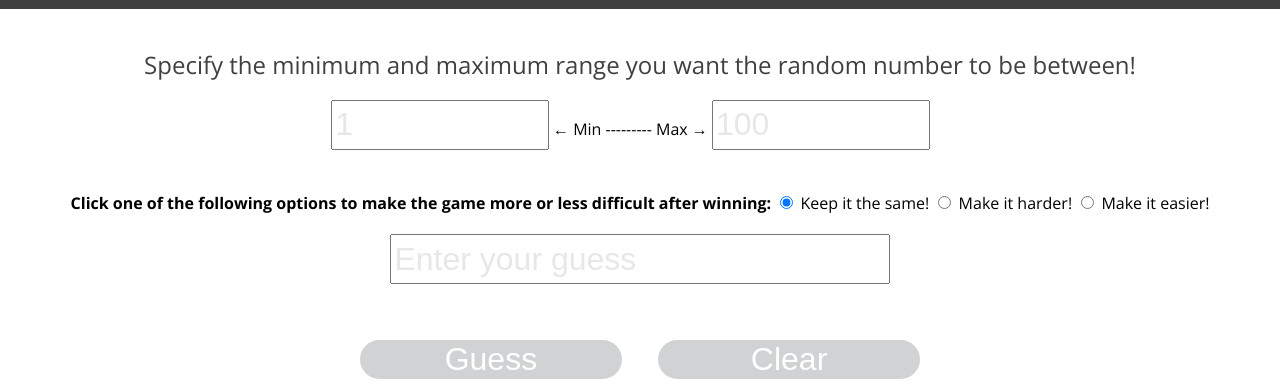
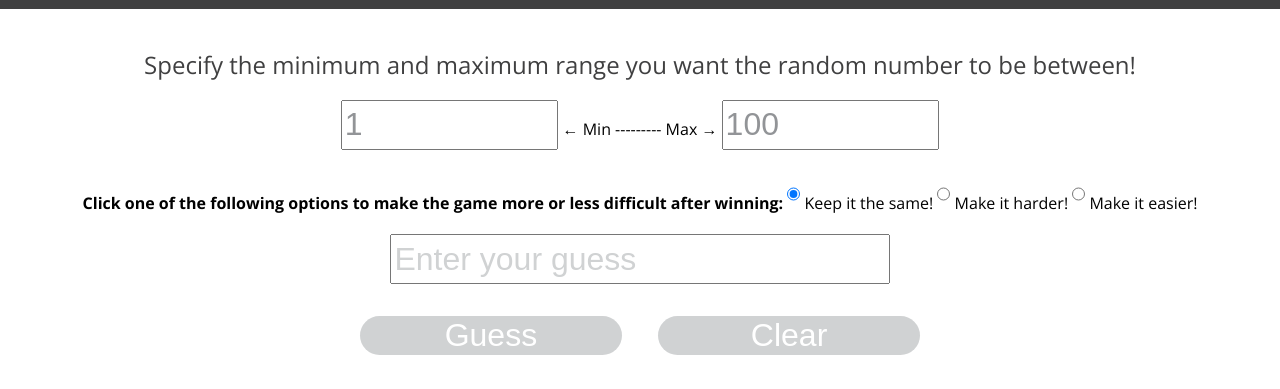
Before and after one commit to t-laird/Number-Guesser, a plain HTML site: page index.html in a window 1280 px wide. Shown: the part 116-505 px from the top of the page. Drawn offline with nearby package versions, Linux system fonts and the light colour scheme.

Commit message:
changes to CSS

```diff
--- a/index.html
+++ b/index.html
@@ -17,9 +17,9 @@
 
 	<section>
 		<p class="range"> Specify the minimum and maximum range you want the random number to be between! </p>
-		<input type="numeric" class="input-min" placeholder="min" value=1>
+		<input type="numeric" class="input-min minmax" placeholder="min" value=1>
 		<p class="minmax"> ← Min --------- Max → </p>
-		<input type="numeric" class="input-max" placeholder="max" value=100> <br>
+		<input type="numeric" class="input-max minmax" placeholder="max" value=100> <br>
 		<p class="minmaxerror" hidden> * </p>
 
 		<p class="difficulty"> Click one of the following options to make the game more or less difficult after winning: </p>
@@ -46,6 +46,7 @@
 		<br>
 
 		<button class = "reset" disabled> Reset </button>
+		<form action="../Number%20Guesser2/index.html"> <button class="changegame"> Play Two-Player Number Guesser! </button> </form>
 
 	</section>
 
--- a/style.css
+++ b/style.css
@@ -11,13 +11,6 @@ header{
 	margin: auto;
 	margin-bottom:3%;
 }
-
-::-webkit-input-placeholder {
-    color: #E6E7E8;
-    font-weight: 300;
-}
-
-
 
 
 h1{
@@ -34,61 +27,47 @@ h1.pink{
 
 h1.guess{
 	color: #E6E7E8;
-	font-weight: 300;
 }
 
-h2{
-	color: #444CB2;
-	display: inline-block;
-	box-sizing: border-box;
-	vertical-align: middle;
-	text-align:right;
-}
+
 
 section{
 	text-align:center;
 }
 
 input{
-	color:#E6E7E8;
+	height: 50px;
+	margin: 0px auto;
+	color:#929497;
+	font-size: 200%;
 }
 
-input:focus{
-	color: #E6E7E8;
+input::placeholder{
+	color:#D0D2D3;
 }
+
+input[type="radio"]{
+	height: 30px;
+	margin: default;
+	font-size: 100%;
+}
+
+
 input.input-field{
 	display: block;
-	height: 50px;
-	margin: 0px auto;
-	font-size:200%;
-	color:#E6E7E8;
-	font-weight:300;
 	width: 39%;
-	margin-bottom: 4.33%;
+	margin-bottom: 2.5%;
 }
 
-input.input-min{
+input.minmax{
 	display: inline-block;
-	height: 50px;
-	margin: 0px auto;
 	margin-top: 1.5%;
-	font-size:200%;
-	color:#E6E7E8;
-	font-weight:300;
 	width: 17%;
 	margin-bottom: 2%;
 }
 
-input.input-max{
-	display: inline-block;
-	height: 50px;
-	margin: 0px auto;
-	font-size:200%;
-	color:#E6E7E8;
-	font-weight:300;
-	width: 17%;
-	margin-bottom: 2%;
-	margin-right: 1.5%;
+input.input-max::placeholder{
+	color:#D0D2D3;
 }
 
 section{
@@ -100,7 +79,6 @@ button{
 	font-size:200%;
 	width:20.47%;
 	display: inline-block;
-	font-weight: 300;
 	background-color: #D0D2D3;
 	border: #D0D2D3;
 	color: #FFFFFF;
@@ -119,7 +97,6 @@ button.clear-input{
 	margin-left: 2.5%;
 }
 
-}
 
 button:disabled{
 	background-color: #D0D2D3;
@@ -143,15 +120,11 @@ button.reset{
 
 p.minmax{
 	display: inline-block;
-	margin-left: auto;
-	margin-right: auto;
-	text-align: center;
 }
 
 p.number{
 	color: #EB008B;
 	font-size: 2000%;
-	text-align: center;
 	margin-top: -5%;
 	margin-bottom: -5%;
 }
@@ -159,7 +132,6 @@ p.number{
 p.lastG{
 	color: #404041;
 	font-size: 200%;
-	text-align: center;
 	margin-bottom: 0px;
 	margin-top: 0px;
 }
@@ -167,7 +139,6 @@ p.lastG{
 p.range{
 	color: #404041;
 	font-size: 150%;
-	text-align: center;
 	margin-bottom: 0px;
 	margin-top: 0px;
 }
@@ -175,7 +146,6 @@ p.range{
 p.highlow{
 	color: #404041;
 	font-size: 200%;
-	text-align: center;
 	margin-bottom: 1%;`
 	margin-top: 0px;
 }
@@ -213,3 +183,8 @@ p.difficulty{
 	display: inline-block;
 	font-weight: 700;
 }
+
+button.changegame{
+}
+form{
+}
```
Also changed, not shown: 1 other file.
